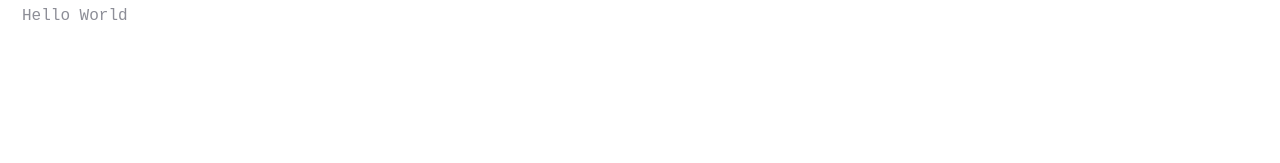
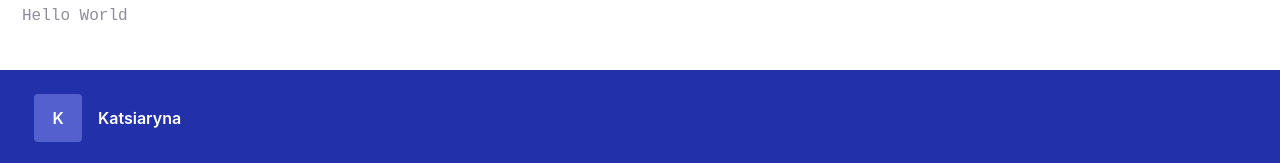
Before and after one commit to KatsiarynaBaiko/FE45-KatsiarynaBaiko-Blogfolio, a React (Create React App) app: page / in a window 1280 px wide. Shown: the part 1282-1445 px from the top of the page. Before the commit the page ends 1352 px from the top, so only its background shows below. Built offline with nearby package versions, Linux system fonts and the light colour scheme; the HTML template or start-up script is replaced by a standard one.

Commit message:
Lesson38/creare usermane component

```diff
--- a/src/App.tsx
+++ b/src/App.tsx
@@ -10,6 +10,7 @@ import { CardTypes } from './components/Card';
 
 //step 3 Input
 import Input from './components/Input';
+import Usermane from './components/Username/Usermane';
 
 
 // function App() {
@@ -76,6 +77,10 @@ const App = () => {
       value={inputValue}
       // errorText={'Error'}
       />
+
+      <Usermane username={'Katsiaryna'} />
+
+
     </div>
   );
 }
--- /dev/null
+++ b/src/components/Username/Usermane.tsx
@@ -0,0 +1,34 @@
+import React from "react";
+import { FC } from "react";
+import styles from './Username.module.scss';
+
+
+// step 4
+type UsernameProps = {
+    username: string;
+};
+
+// step 5
+// стилизуем с помощью styles
+
+// step 1
+// {username[0]} - так как по правилам нельзя написать имя и фамиоию раздельно
+// только через нижнее подчеркивание
+// поэтому берем первую букву
+// также ставим проверку, чтобы ничего не легло
+
+const Usermane: FC<UsernameProps> = ({ username }) => {
+    // return <div></div>
+
+    if (!username) {
+        return null
+    }
+
+    return <div className={styles.container}>
+        <div className={styles.initials}>{username[0]}</div>
+        <div className={styles.username}>{username}</div>
+    </div>
+}
+
+// step 2
+export default Usermane
--- /dev/null
+++ b/src/components/Username/Username.module.scss
@@ -0,0 +1,30 @@
+@import "src/styles/colors";
+
+.container {
+  padding: 24px 34px;
+  background-color: $primary;
+  align-items: center;
+  display: flex;
+  gap: 16px;
+}
+
+.initials {
+  width: 48px;
+  height: 48px;
+  display: flex;
+  justify-content: center;
+  align-items: center;
+  background: $primary-secondary;
+  border-radius: 4px;
+  font-weight: 600;
+  font-size: 16px;
+  line-height: 34px;
+  color: $white;
+}
+
+.username {
+  font-weight: 600;
+  font-size: 16px;
+  line-height: 34px;
+  color: $white;
+}
--- /dev/null
+++ b/src/components/Username/index.ts
@@ -0,0 +1 @@
+export { default } from './Usermane'
```
